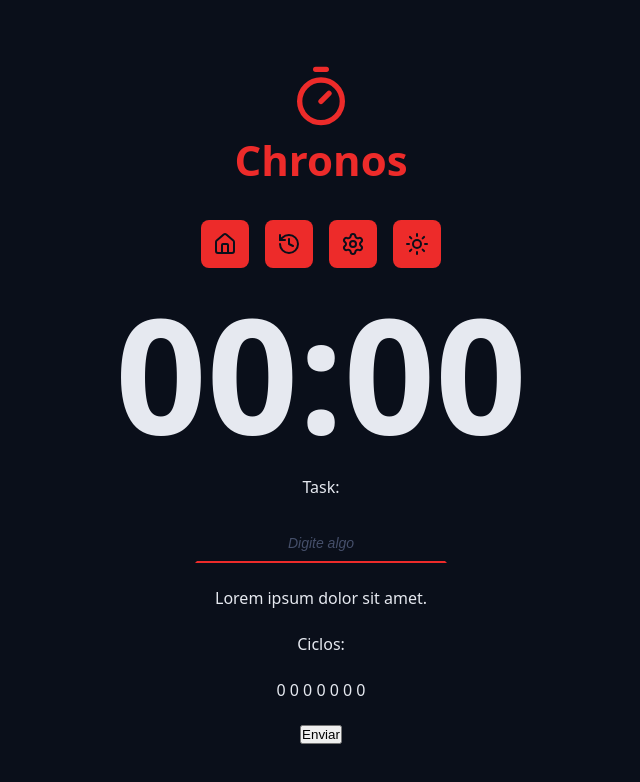
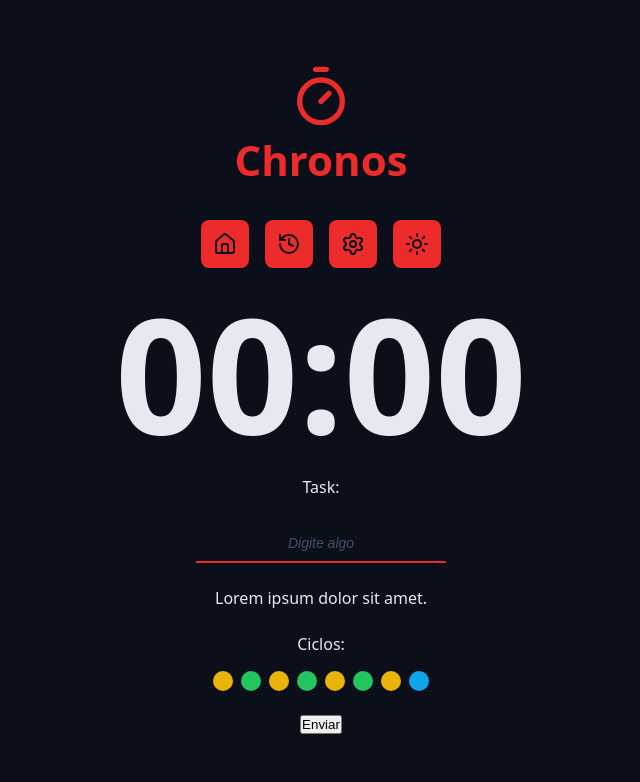
Before and after one commit to EmersonArruda99/Chronos-pomodoro, a React (Vite) app: page / in a window 1280 px wide. Shown: the top 782 px of the page, without its empty margins (319-959 px from the left). Built offline with nearby package versions, Linux system fonts and the light colour scheme.

Commit message:
feat: cria componente Cycles

```diff
--- a/src/App.tsx
+++ b/src/App.tsx
@@ -1,6 +1,7 @@
 
 import { Container } from './components/Container'
 import { CountDown } from './components/CountDown'
+import { Cycles } from './components/Cycles'
 import { DefaultInput } from './components/DefaultInput'
 import { Logo } from './components/Logo'
 import { Menu } from './components/Menu'
@@ -41,8 +42,7 @@
                 </div>
 
                 <div className='formRow'>
-                    <p>Ciclos:</p>
-                    <p>0 0 0 0 0 0 0</p>
+                    <Cycles />
                 </div>
 
                 <div className='formRow'>
--- /dev/null
+++ b/src/components/Cycles/index.tsx
@@ -0,0 +1,19 @@
+import styles from './styles.module.css';
+
+export function Cycles () {
+    return(
+        <div className= {styles.cycles}>
+            <span>Ciclos:</span>
+            <div className={styles.cycleDots}>
+                <span className={`${styles.cycleDot} ${styles.workTime}`}></span>
+                <span className={`${styles.cycleDot} ${styles.shortBreakTime}`}></span>
+                <span className={`${styles.cycleDot} ${styles.workTime}`}></span>
+                <span className={`${styles.cycleDot} ${styles.shortBreakTime}`}></span>
+                <span className={`${styles.cycleDot} ${styles.workTime}`}></span>
+                <span className={`${styles.cycleDot} ${styles.shortBreakTime}`}></span>
+                <span className={`${styles.cycleDot} ${styles.workTime}`}></span>
+                <span className={`${styles.cycleDot} ${styles.longBreakTime}`}></span>
+            </div>
+        </div>
+    );
+}
--- /dev/null
+++ b/src/components/Cycles/styles.module.css
@@ -0,0 +1,31 @@
+.cycles {
+    display: flex;
+    flex-direction: column;
+    align-items: center;
+    justify-content: center;
+    gap: 1.6rem;
+}
+
+.cycleDots {
+    display: flex;
+    gap: 0.8rem;
+}
+
+.cycleDot {
+    width: 2rem;
+    height: 2rem;
+    background-color: var(--primary);
+    border-radius: 50%;
+}
+
+.workTime {
+    background: var(--warning);
+}
+
+.shortBreakTime {
+    background: var(--success);
+}
+
+.longBreakTime {
+    background: var(--info);
+}
```
